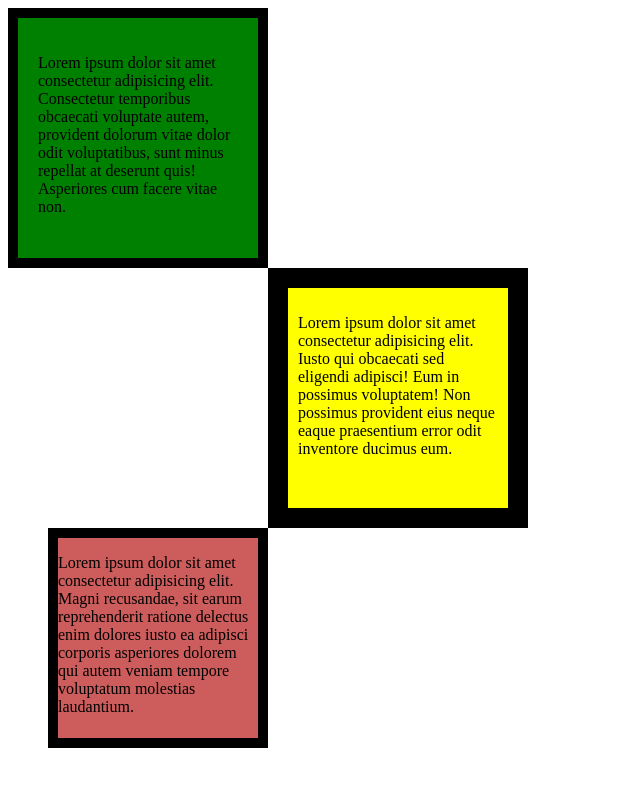
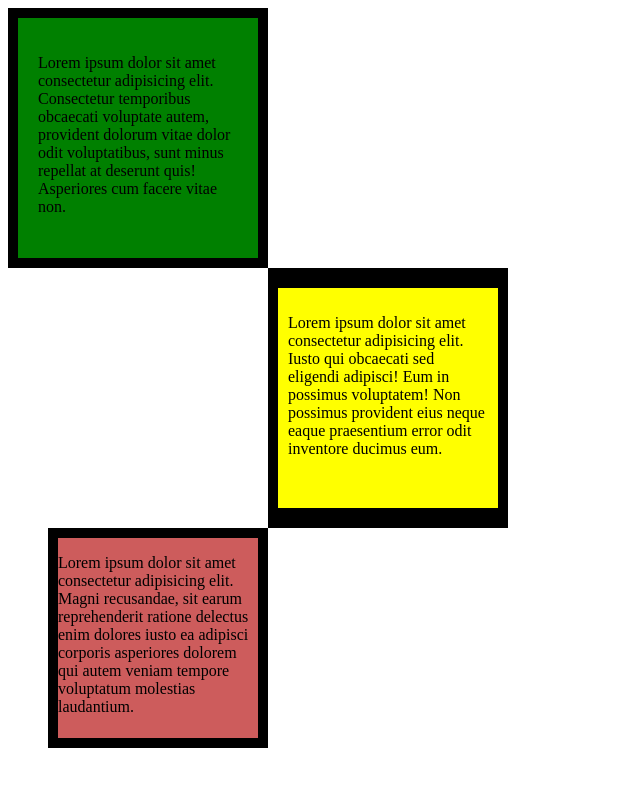
Before and after one commit to committedAbhishek/div-challenge, a plain HTML site: page index.html in a window 1280 px wide. Shown: the whole page, without its empty margins (0-640 px from the left). Drawn offline with Linux system fonts and the light colour scheme.

Commit message:
corrected the css file!

```diff
--- a/styles.css
+++ b/styles.css
@@ -6,7 +6,8 @@
     height: 200px;
 }
 .yellow {
-    border: 20px solid black;
+    border: solid black;
+    border-width: 20px 10px;
     width: 200px;
     height: 200px;
     margin-left: 260px;
```
